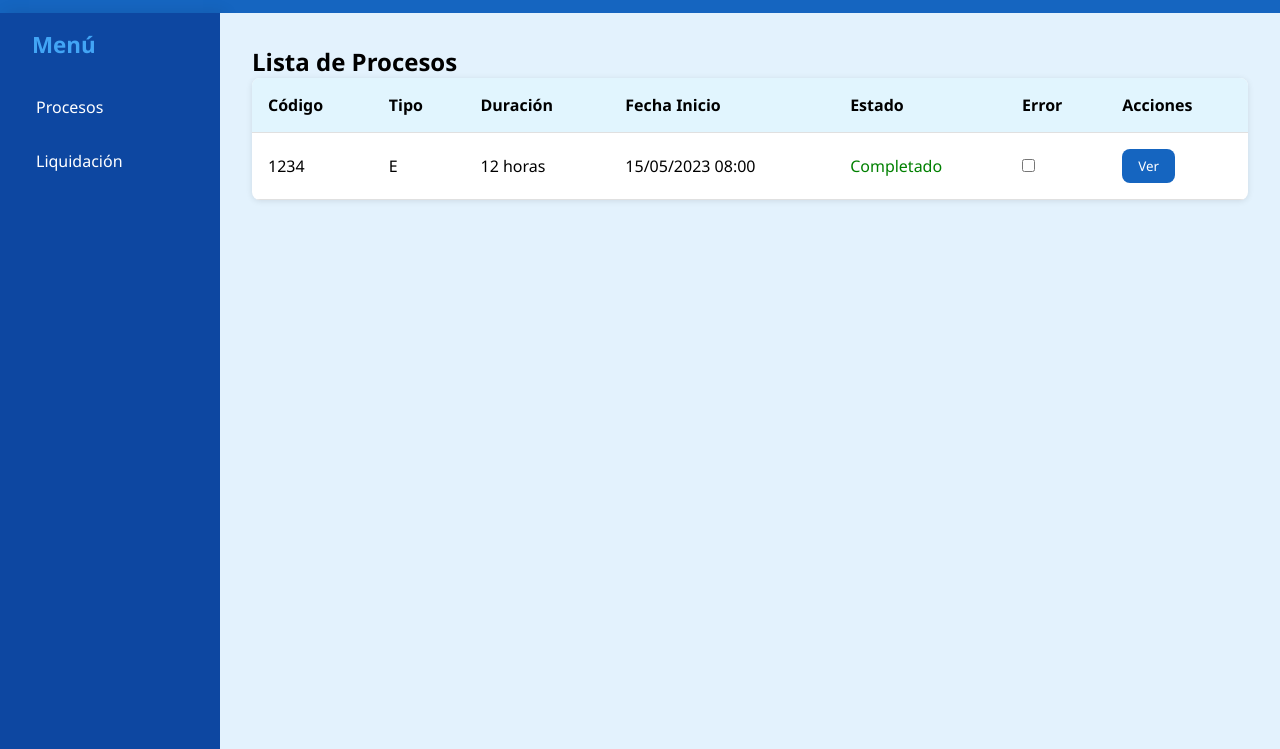
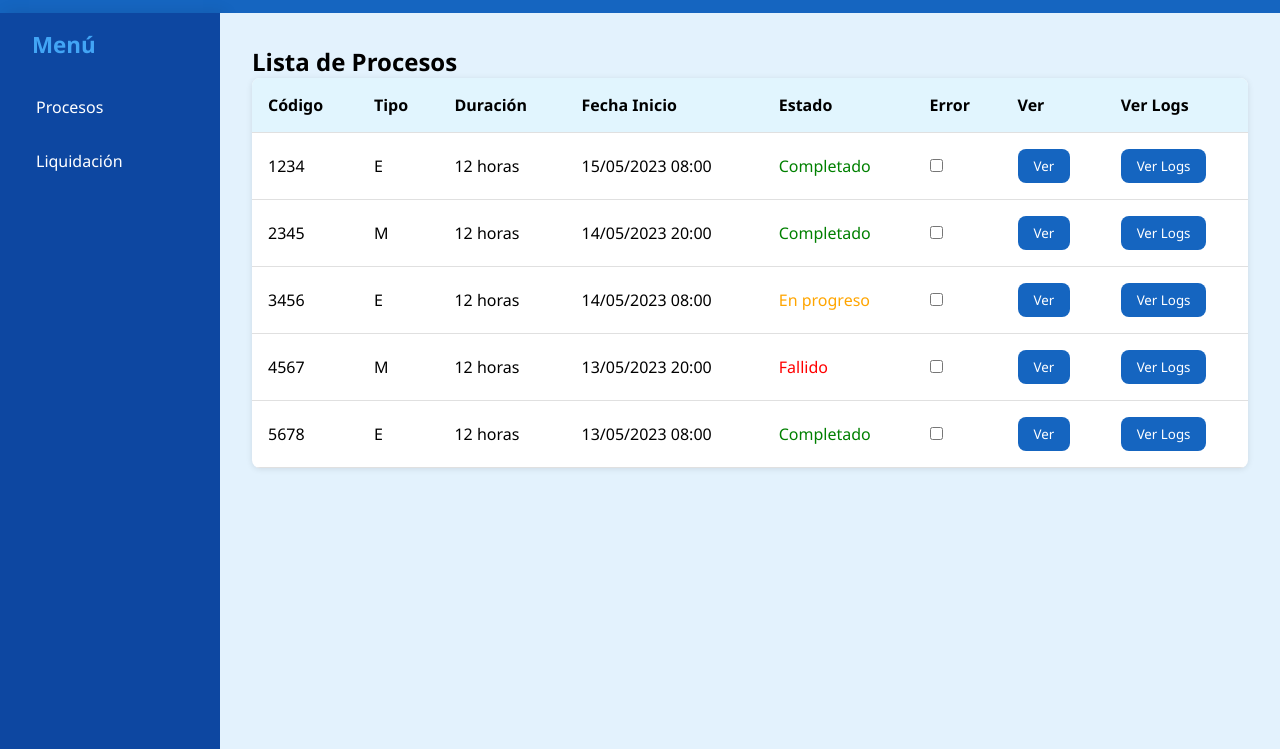
Before and after one commit to matimorales721/WebLiqui, a plain HTML site: page procesos.html in a window 1280 px wide. Shown: the part 51-800 px from the top of the page. Drawn offline with Linux system fonts and the light colour scheme.

Commit message:
Se agrega Ver Logs

```diff
--- a/procesos.html
+++ b/procesos.html
@@ -1,10 +1,11 @@
+<!-- procesos.html con mejoras -->
 <!DOCTYPE html>
 <html lang="es">
 <head>
-  <meta charset="UTF-8" />
-  <meta name="viewport" content="width=device-width, initial-scale=1.0" />
+  <meta charset="UTF-8">
+  <meta name="viewport" content="width=device-width, initial-scale=1.0">
   <title>WebLiqui - Procesos</title>
-  <link rel="stylesheet" href="styles.css" />
+  <link rel="stylesheet" href="styles.css">
 </head>
 <body>
   <div class="topbar">
@@ -14,6 +15,7 @@
       <div class="avatar">M</div>
     </div>
   </div>
+
   <div class="main-container" style="display: flex;">
     <div class="sidebar">
       <h3>Menú</h3>
@@ -33,7 +35,8 @@
             <th>Fecha Inicio</th>
             <th>Estado</th>
             <th>Error</th>
-            <th>Acciones</th>
+            <th>Ver</th>
+            <th>Ver Logs</th>
           </tr>
         </thead>
         <tbody>
@@ -45,8 +48,48 @@
             <td class="status-completed">Completado</td>
             <td><input type="checkbox"></td>
             <td><button onclick="window.location.href='proceso.html?codigo=1234'">Ver</button></td>
+            <td><button onclick="window.location.href='logs.html?codigo=1234'">Ver Logs</button></td>
           </tr>
-          <!-- Agrega más procesos aquí si deseas -->
+          <tr>
+            <td>2345</td>
+            <td>M</td>
+            <td>12 horas</td>
+            <td>14/05/2023 20:00</td>
+            <td class="status-completed">Completado</td>
+            <td><input type="checkbox"></td>
+            <td><button onclick="window.location.href='proceso.html?codigo=2345'">Ver</button></td>
+            <td><button onclick="window.location.href='logs.html?codigo=2345'">Ver Logs</button></td>
+          </tr>
+          <tr>
+            <td>3456</td>
+            <td>E</td>
+            <td>12 horas</td>
+            <td>14/05/2023 08:00</td>
+            <td class="status-inprogress">En progreso</td>
+            <td><input type="checkbox"></td>
+            <td><button onclick="window.location.href='proceso.html?codigo=3456'">Ver</button></td>
+            <td><button onclick="window.location.href='logs.html?codigo=3456'">Ver Logs</button></td>
+          </tr>
+          <tr>
+            <td>4567</td>
+            <td>M</td>
+            <td>12 horas</td>
+            <td>13/05/2023 20:00</td>
+            <td class="status-failed">Fallido</td>
+            <td><input type="checkbox"></td>
+            <td><button onclick="window.location.href='proceso.html?codigo=4567'">Ver</button></td>
+            <td><button onclick="window.location.href='logs.html?codigo=4567'">Ver Logs</button></td>
+          </tr>
+          <tr>
+            <td>5678</td>
+            <td>E</td>
+            <td>12 horas</td>
+            <td>13/05/2023 08:00</td>
+            <td class="status-completed">Completado</td>
+            <td><input type="checkbox"></td>
+            <td><button onclick="window.location.href='proceso.html?codigo=5678'">Ver</button></td>
+            <td><button onclick="window.location.href='logs.html?codigo=5678'">Ver Logs</button></td>
+          </tr>
         </tbody>
       </table>
     </div>
```
Also changed, not shown: logs.html (added, +87 -0 lines).
